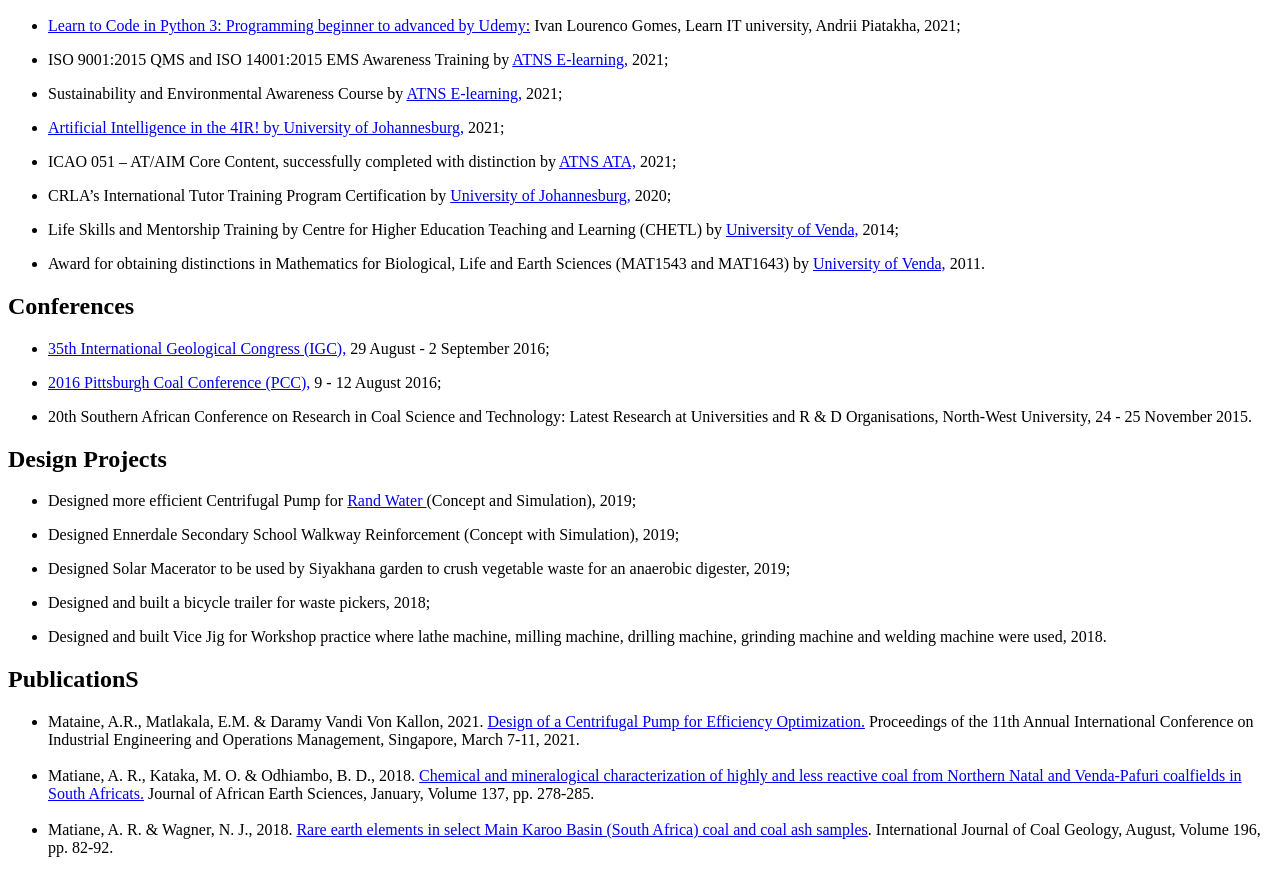
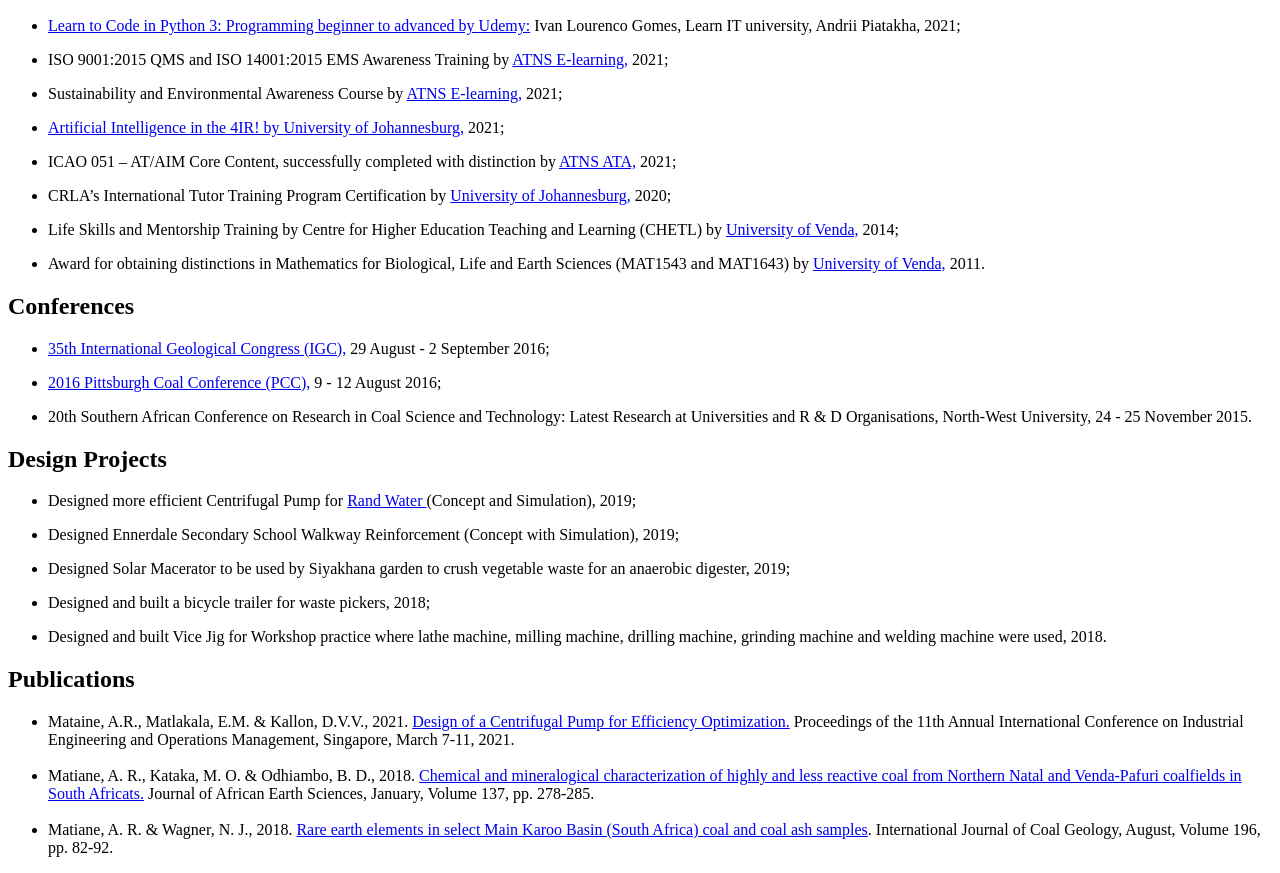
Before and after one commit to arnoldmatiane/CV_Arnold_Matiane, a plain HTML site: page Achievements.html in a window 1280 px wide. Shown: the part 180-1053 px from the top of the page. Drawn offline with Linux system fonts and the light colour scheme.

```diff
--- a/Achievements.html
+++ b/Achievements.html
@@ -70,10 +70,10 @@
       <p>Designed and built Vice Jig for Workshop practice where lathe machine, milling machine, drilling machine, grinding machine and welding machine were used, 2018.</p>
     </li>
   </ul>
-  <h2>PublicationS</h2>
+  <h2>Publications</h2>
   <ul>
 
-    <li>Mataine, A.R., Matlakala, E.M. & Daramy Vandi Von Kallon, 2021. <a href="http://www.ieomsociety.org/singapore2021/papers/806.pdf">Design of a Centrifugal Pump for Efficiency Optimization.</a> Proceedings of the 11th Annual International
+    <li>Mataine, A.R., Matlakala, E.M. & Kallon, D.V.V., 2021. <a href="http://www.ieomsociety.org/singapore2021/papers/806.pdf">Design of a Centrifugal Pump for Efficiency Optimization.</a> Proceedings of the 11th Annual International
       Conference on Industrial Engineering and Operations Management, Singapore, March 7-11, 2021.</li><br>
     <li>Matiane, A. R., Kataka, M. O. & Odhiambo, B. D., 2018. <a href="https://www.sciencedirect.com/science/article/abs/pii/S1464343X17304041?via%3Dihub">Chemical and mineralogical characterization of highly and less reactive coal from Northern
         Natal and Venda-Pafuri coalfields in South Africats.</a> Journal of African Earth Sciences, January, Volume 137, pp. 278-285.</li> <br>
```
